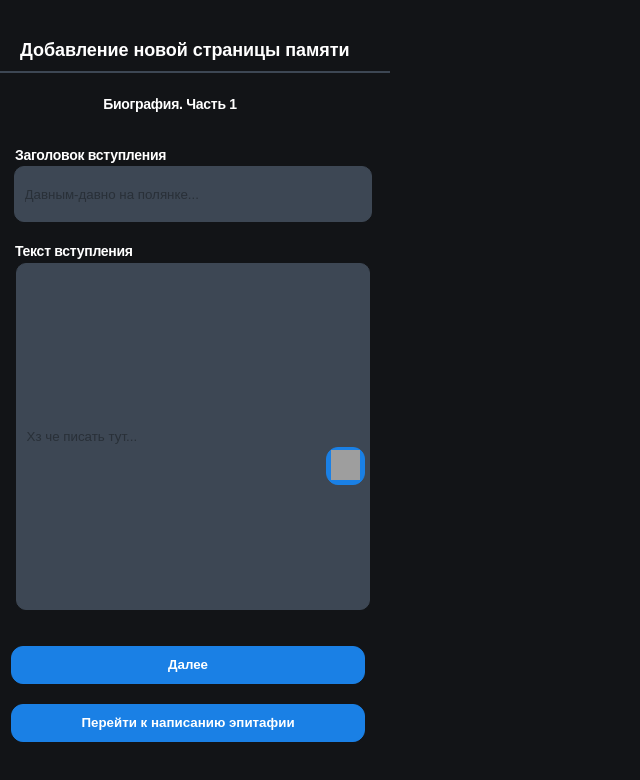
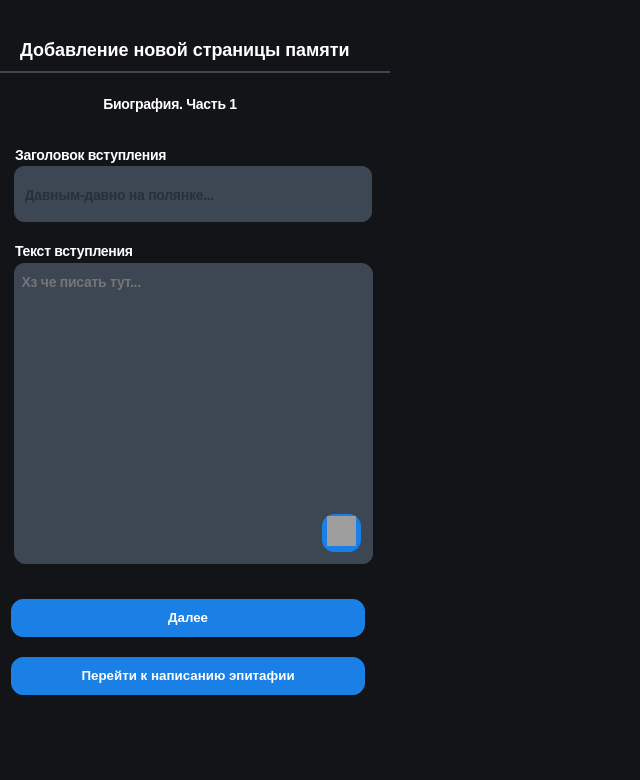
Before and after one commit to m1piks20/WebApp-React, a React (Create React App) app: page /MemoryBio in a window 1280 px wide. Shown: the top 780 px of the page, without its empty margins (0-640 px from the left). Built offline with nearby package versions, Linux system fonts and the light colour scheme; grey boxes are pictures that could not be loaded.

Commit message:
fix page MemoryBio

```diff
--- a/src/MemeryBio/MemoryBio.css
+++ b/src/MemeryBio/MemoryBio.css
@@ -39,25 +39,10 @@ body {
     margin-bottom: 10px;
 }
 
-#dateForm{
-    padding: 10px 10px 10px 5px;
-}
+.introduction, .introductionText{
 
-#epitaffioForm{
-    padding: 10px 10px 10px 5px;
-}
+    position: relative;
 
-.fio, .birthDay, .birthMonth, .birthYear, .hobbies, .epitaffio{
-    padding: 10px 20px 20px 10px;
-    font-family: var(--font-family);
-    font-weight: 700;
-    font-size: 14px;
-    line-height: 161%;
-    letter-spacing: -0.02em;
-    color: #fff;
-}
-
-.deathDay, .deathMonth, .deathYear, .character, .work{
     padding: 10px 10px 8px 10px;
     font-family: var(--font-family);
     font-weight: 700;
@@ -65,206 +50,6 @@ body {
     line-height: 161%;
     letter-spacing: -0.02em;
     color: #fff;
-}
-
-input{
-    margin-left: 100px;
-}
-
-input:placeholder{
-    color: #293038;
-}
-
-input[type="text"]{
-    color: #fff;
-    padding-left: 10px;
-    margin-left: 100px;
-    border-radius: 10px;
-    width: 358px;
-    height: 56px;
-    background: #3d4754;
-    border: 1px solid #3d4754;
-    margin: auto;
-    display: block;
-}
-
-select{
-    border: 1px solid #3d4754;
-}
-
-.days{
-    color: gray;
-    padding-left: 5px;
-    margin-left: 9px;
-    border-radius: 10px;
-    width: 90px;
-    height: 40px;
-    background: #3d4754;
-}
-
-.month{
-    color: gray;
-    padding-left: 5px;
-    margin: 0 10px 0 10px;
-    border-radius: 10px;
-    width: 140px;
-    height: 40px;
-    background: #3d4754;
-}
-
-.year{
-    color: gray;
-    padding-left: 5px;
-    border-radius: 10px;
-    width: 98px;
-    height: 40px;
-    background: #3d4754;
-}
-
-.white{
-    color: white;
-}
-
-.days.selected,
-.month.selected,
-.year.selected {
-    color: white;
-}
-
-
-
-/* Скрываем оригинальный input[type="file"] */
-input[type="file"] {
-    display: none;
-}
-
-.PhotoPage {
-    font-family: var(--font-family);
-    font-weight: 700;
-    font-size: 16px;
-    line-height: 161%;
-    letter-spacing: -0.02em;
-    color: #fff;
-    margin: 20px 0 10px 15px;
-
-}
-
-/* Создаем собственный элемент для представления input[type="file"] */
-.custom-file-upload {
-    display: flex;
-    color: #fff;
-    font-weight: 700;
-    justify-content: center;
-    align-items: center;
-    text-align: center;
-    border-radius: 12px;
-    width: 145px;
-    height: 38px;
-    background: #1a80e5;
-    border: 1px solid #1a80e5;
-    transition: background-color 0.2s linear;
-
-    margin: 0 0 0 60px;
-
-}
-
-.custom-file-upload:hover {
-    background-color: rgb(0, 16, 87);
-}
-
-
-button{
-    color: #fff;
-    font-weight: 700;
-    margin-bottom: 20px;
-    margin-right: 15px;
-    float: right;
-    text-align: center;
-    border-radius: 12px;
-    width: 354px;
-    height: 38px;
-    background: #1a80e5;
-    border: 1px solid #1a80e5;
-
-    transition: background-color 0.2s linear;
-}
-
-button:hover{
-    background-color: rgb(0, 16, 87);
-}
-
-textarea[class="epitaffioText"]{
-    color: #fff;
-    padding-left: 6px;
-    padding-top: 6px;
-    margin-left: 100px;
-    border-radius: 10px;
-    width: 358px;
-    height: 300px;
-    background: #3d4754;
-    border: 1px solid #3d4754;
-    margin: auto;
-    display: block;
-    white-space: pre-wrap;
-    font-family: var(--font-family);
-    resize: none
-}
-
-textarea[class="epitaffioText"]::placeholder {
-    position: absolute;
-    left: 6px;
-    top: 6px;
-}
-
-#loadingScreen {
-    display: flex;
-    margin: auto;
-    margin-top: -443px;
-    background-color: rgba(61, 71, 84, 0.6);;
-    border: 8px solid #f3f3f3;
-    border-top: 8px solid #3498db;
-    border-radius: 50%;
-    width: 40px;
-    height: 40px;
-    animation: spin 2s linear infinite;
-}
-
-#loadingBox
-{
-    display: flex;
-    margin: auto;
-    margin-top: -642px;
-    width: 100%;
-    height: 785px;
-    background-color: rgba(61, 71, 84, 0.5);;
-}
-
-@keyframes spin {
-    0% { transform: rotate(0deg); }
-    100% { transform: rotate(360deg); }
-}
-
-input:placeholder{
-    color: #293038;
-}
-
-input[type="text"]{
-    color: #fff;
-    padding-left: 10px;
-    margin-left: 100px;
-    border-radius: 10px;
-    width: 358px;
-    height: 56px;
-    background: #3d4754;
-    border: 1px solid #3d4754;
-    margin: auto;
-    display: block;
-}
-
-#TextStart{
-    position: relative;
-    width: 354px;
-    height: 347px;
 }
 
 #Bio{
@@ -281,14 +66,74 @@ input[type="text"]{
     margin-right: 50px;
 }
 
-.Neuro{
-    position: absolute;
-    right: 10px;
-    bottom: 295px;
+#dateForm{
+    padding: 10px 10px 10px 5px;
+}
+
+input[class="introduction"]{
+    color: #fff;
+    padding-left: 10px;
+    margin-left: 100px;
+    border-radius: 10px;
+    width: 358px;
+    height: 56px;
+    background: #3d4754;
+    border: 1px solid #3d4754;
+    margin: auto;
+    display: block;
+}
+
+textarea[class="introductionText"]{
+    color: #fff;
+    padding-left: 6px;
+    padding-top: 6px;
+    margin-left: 100px;
+    border-radius: 10px;
+    width: 358px;
+    height: 300px;
+    background: #3d4754;
+    border: 1px solid #3d4754;
+    margin: auto;
+    display: block;
+    white-space: pre-wrap;
+    font-family: var(--font-family);
+    resize: none;
+
+
+}
+
+textarea[class="introductionText"]::placeholder {
+
+    left: 6px;
+    top: 6px;
+}
+
+
+#TextStart{
+    position: relative;
+    width: 354px;
+    height: 347px;
+}
+
+.introductionTextContainer {
+    position: relative;
+    width: 358px;
+    height: 300px;
+    margin-left: 100px;
+    border-radius: 10px;
+    background: #3d4754;
+    border: 1px solid #3d4754;
+    margin: auto;
+    display: block;
+}
+
+.neuro{
+    position: absolute; /* Позиционируем кнопку внутри текстового поля */
+    right: -5px; /* Измените в зависимости от ваших предпочтений по горизонтальному выравниванию */
+    bottom: -10px; /* Измените в зависимости от ваших предпочтений по вертикальному выравниванию */
     border-radius: 12px;
     width: 39px;
     height: 38px;
-
     background: #1a80e5;
 }
 
--- a/src/MemeryBio/MemoryBio.js
+++ b/src/MemeryBio/MemoryBio.js
@@ -9,16 +9,8 @@ function MemoryBio() {
     const navigate = useNavigate();
 
     const [formData, setFormData] = useState({
-        fio: '',
-        birthDay: '',
-        birthMonth: '',
-        birthYear: '',
-        deathDay: '',
-        deathMonth: '',
-        deathYear: '',
-        hobbies: '',
-        character: '',
-        work: ''
+        introduction: '',
+        introductionText: '',
     });
 
     useEffect(() => {
@@ -61,25 +53,30 @@ function MemoryBio() {
 
             <form onSubmit={handleSubmit} id="dateForm">
 
-                <label htmlFor="hobbies" className="hobbies">Заголовок вступления</label>
+                <label htmlFor="introduction" className="introduction">Заголовок вступления</label>
                 <br/>
-                <input type="text" id="hobbies" name="hobbies" placeholder="Давным-давно на полянке..."
-                       value={formData.hobbies}
+                <input className="introduction" type="text" id="introduction" name="introduction" placeholder="Давным-давно на полянке..."
+                       value={formData.introduction}
                        onChange={handleChange}
                        autoComplete="off"/>
 
                 <br/>
 
-                <label htmlFor="hobbies" className="hobbies">Текст вступления</label>
+                <label htmlFor="introductionText" className="introductionText">Текст вступления</label>
                 <br/>
-                <input type="text" id="TextStart" name="hobbies" placeholder="Хз че писать тут..." autoComplete="off"
-                       value={formData.hobbies}
-                       onChange={handleChange}
-                />
+                <div className="introductionTextContainer">
+                    <textarea className="introductionText" type="text" id="introductionText" name="hobbies"
+                              placeholder="Хз че писать тут..." autoComplete="off"
+                              value={formData.introductionText}
+                              onChange={handleChange}
+                    />
 
-                <button className="Neuro">
-                    <img className="ico" src="https://img.icons8.com/ios/452/brain.png" alt="Neuro"/>
-                </button>
+                    <button className="neuro">
+                        <img className="ico" src="https://img.icons8.com/ios/452/brain.png" alt="Neuro"/>
+                    </button>
+
+                </div>
+
 
                 <br/>
                 <br/>
--- a/src/MemoryBio2/MemoryBio2.css
+++ b/src/MemoryBio2/MemoryBio2.css
@@ -281,18 +281,18 @@ input[type="text"]{
     margin-right: 50px;
 }
 
-.Neuro{
-    position: absolute;
-    right: 10px;
-    bottom: 295px;
-    border-radius: 12px;
-    width: 39px;
-    height: 38px;
+/*.Neuro{*/
+/*    position: absolute;*/
+/*    right: 10px;*/
+/*    bottom: 295px;*/
+/*    border-radius: 12px;*/
+/*    width: 39px;*/
+/*    height: 38px;*/
 
-    background: #1a80e5;
-}
+/*    background: #1a80e5;*/
+/*}*/
 
-.ico{
-    width: 29px;
-    height: 30px;
-}
+/*.ico{*/
+/*    width: 29px;*/
+/*    height: 30px;*/
+/*}*/
--- a/src/MemoryBio3/MemoryBio3.css
+++ b/src/MemoryBio3/MemoryBio3.css
@@ -281,18 +281,18 @@ input[type="text"]{
     margin-right: 50px;
 }
 
-.Neuro{
-    position: absolute;
-    right: 10px;
-    bottom: 295px;
-    border-radius: 12px;
-    width: 39px;
-    height: 38px;
+/*.Neuro{*/
+/*    position: absolute;*/
+/*    right: 10px;*/
+/*    bottom: 295px;*/
+/*    border-radius: 12px;*/
+/*    width: 39px;*/
+/*    height: 38px;*/
 
-    background: #1a80e5;
-}
+/*    background: #1a80e5;*/
+/*}*/
 
-.ico{
-    width: 29px;
-    height: 30px;
-}
+/*.ico{*/
+/*    width: 29px;*/
+/*    height: 30px;*/
+/*}*/
```
